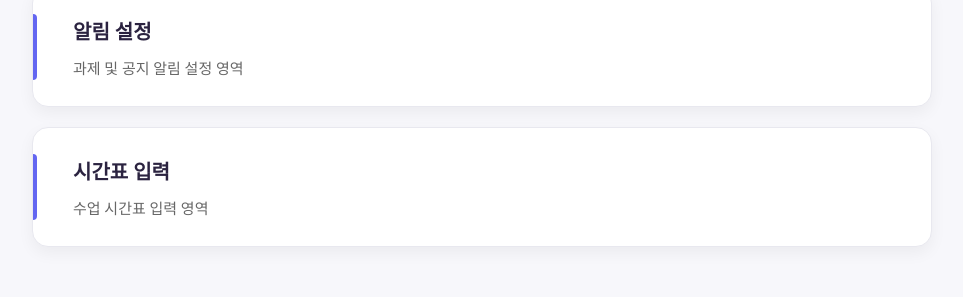
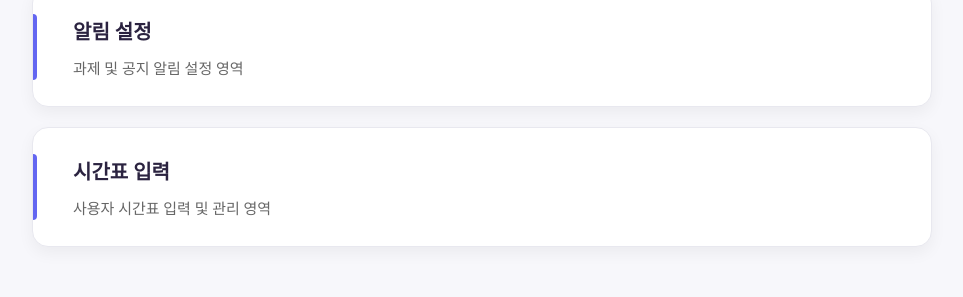
Before and after one commit to KadenID/OSBP_Team_NULL, a React (Vite) app in the folder client/: page /mypage in a window 1280 px wide. Shown: the part 374-671 px from the top of the page, without its empty margins (158-1121 px from the left). Built offline with nearby package versions, Linux system fonts and the light colour scheme.

Commit message:
refactor: MyPageCard 컨포넌트 분리

```diff
--- a/client/src/MyPage/MyPage.jsx
+++ b/client/src/MyPage/MyPage.jsx
@@ -1,6 +1,15 @@
 import "./MyPage.css";
 import { FiLogOut, FiHome } from "react-icons/fi";
 import {useNavigate} from "react-router-dom";
+
+function MyPageCard({ title, content }) {
+    return (
+        <div className="mypage-card">
+            <h2 className="mypage-card-title">{title}</h2>
+            <p className="mypage-card-content">{content}</p>
+        </div>
+    );
+}
 
 function MyPage() {
     const navigate = useNavigate();
@@ -37,28 +46,19 @@ function MyPage() {
                 LMS 연동 상태 카드
                 - 사용자의 LMS 계정 연동 여부 표시
                  */}
-                <div className="mypage-card">
-                    <h2 className="mypage-card-title">LMS 연동 상태</h2>
-                    <p className="mypage-card-content">연동 여부 및 사용자 정보 표시 영역</p>
-                </div>
+                <MyPageCard title="LMS 연동 상태" content="연동 여부 및 사용자 정보 표시 영역" />
 
                 {/*
                 알림 설정 카드
                 - 과제 및 공지 알림 설정 영역
                  */}
-                <div className="mypage-card">
-                    <h2 className="mypage-card-title">알림 설정</h2>
-                    <p className="mypage-card-content">과제 및 공지 알림 설정 영역</p>
-                </div>
+                <MyPageCard title="알림 설정" content="과제 및 공지 알림 설정 영역" />
 
                 {/*
                  시간표 입력 카드
                 - 사용자 시간표 입력 및 관리 영역
                  */}
-                <div className="mypage-card">
-                    <h2 className="mypage-card-title">시간표 입력</h2>
-                    <p className="mypage-card-content">수업 시간표 입력 영역</p>
-                </div>
+                <MyPageCard title="시간표 입력" content="사용자 시간표 입력 및 관리 영역" />
 
                 {/*
                 로그아웃 버튼 영역
@@ -73,8 +73,6 @@ function MyPage() {
             </div>
 
         </div>
-
-
     );
 }
 
```
